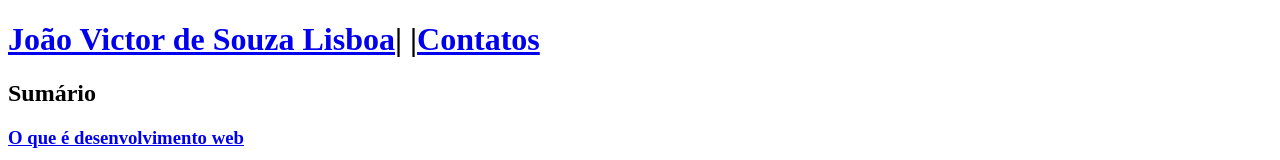
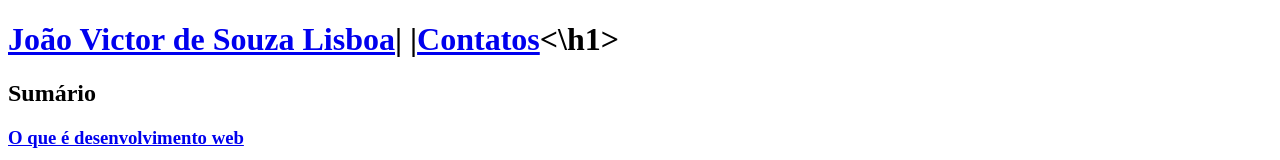
Before and after one commit to JoaoVicLisboa/Meu-Site, a plain HTML site: page index.html in a window 1280 px wide. Shown: the top 160 px of the page. Drawn offline with Linux system fonts and the light colour scheme.

Commit message:
Update index.html
repair errors

```diff
--- a/index.html
+++ b/index.html
@@ -9,7 +9,7 @@
 </head>
 
 <body>
-  <header><h1><a href="#sobreMim">João Victor de Souza Lisboa</a>| |<a href="#contatos">Contatos</a></header>
+  <header><h1><a href="#sobreMim">João Victor de Souza Lisboa</a>| |<a href="#contatos">Contatos</a><\h1></header>
 
   <h2>Sumário</h2>
 <h3 ><a href="#introducao">O que é desenvolvimento web</a></h3>
```
